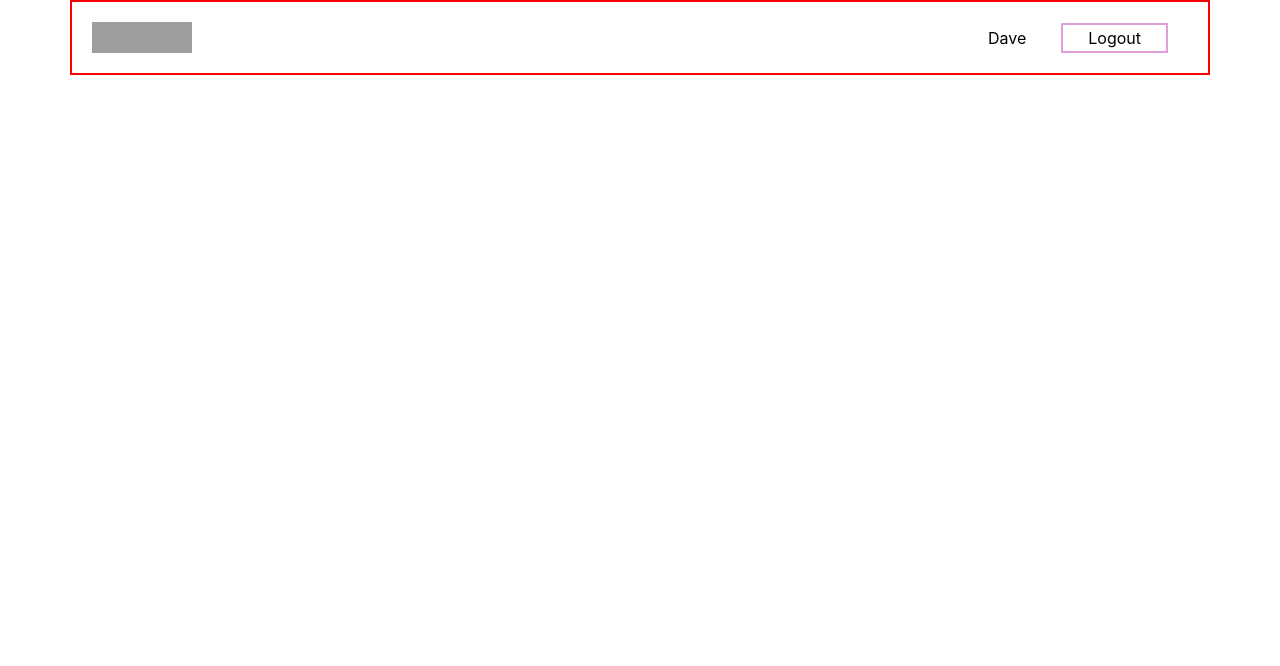
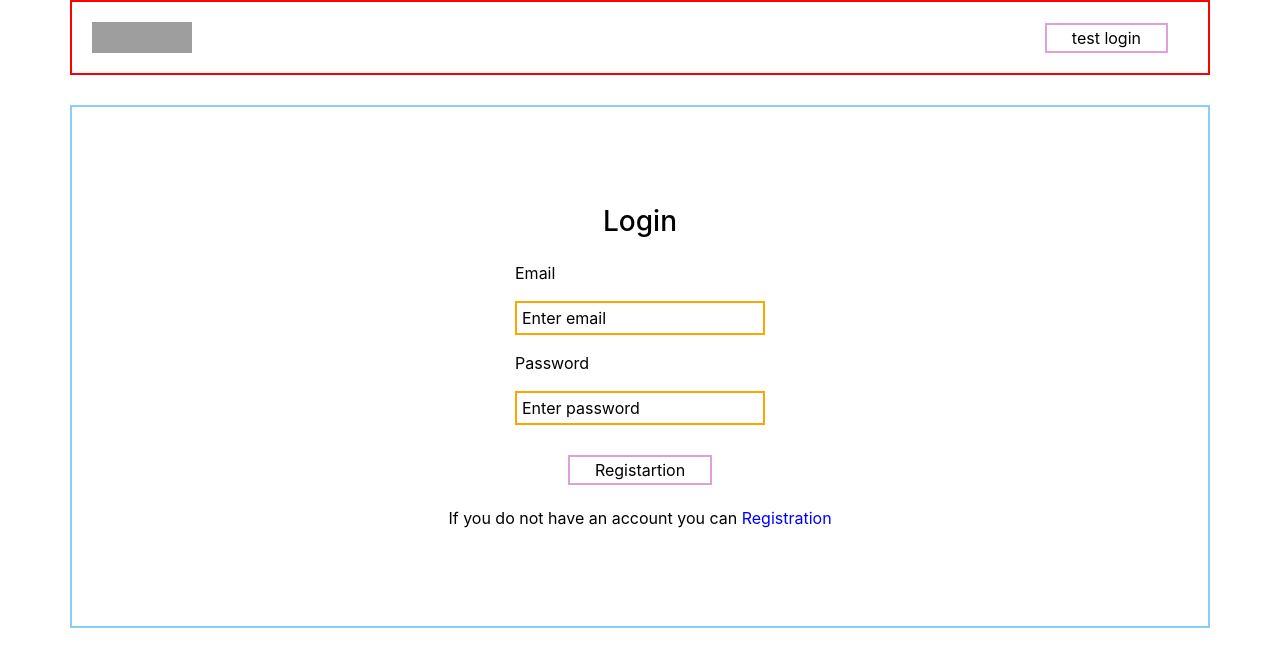
Before and after one commit to bonox2/courses-app, a React (Create React App) app: page /login in a window 1280 px wide. Shown: the top 666 px of the page. Built offline with nearby package versions, Linux system fonts and the light colour scheme; no server answers; grey boxes are pictures that could not be loaded.

Commit message:
Fetch & Backend update.Login & registration component done

```diff
--- a/src/App.jsx
+++ b/src/App.jsx
@@ -2,6 +2,9 @@ import './App.css';
 import Header from './components/Header/Header';
 import Courses from './components/Courses/Courses';
 import { Switch, Route } from 'react-router-dom';
+import Registration from './components/Registration/Registration';
+import Login from './components/Login/Login';
+
 
 export default function App() {
   return (
@@ -13,6 +16,12 @@ export default function App() {
             <Route path="/courses">
               <Courses/>
             </Route>
+            <Route path="/login">
+              <Login/>
+            </Route>
+            <Route path="/Registration">
+              <Registration/>
+            </Route>
           </Switch>
         </main>
       </div>
--- a/src/components/Header/Header.jsx
+++ b/src/components/Header/Header.jsx
@@ -1,15 +1,40 @@
-import Logo from "./components/Logo/Logo";
-import Button from "../../common/Button/Button";
-import "./Header.css";
+import Logo from './components/Logo/Logo';
+import Button from '../../common/Button/Button';
+import './Header.css';
+import { signOut, getUserData, signIn } from '../../services';
+import { useEffect, useState } from 'react';
+import { useHistory } from 'react-router-dom';
 
-export default function Header(){
-    return(
-        <header className="header">
-                <Logo/>
-                <div className="user_name">
-                    <div>Dave</div>
-                    <Button buttonText="Logout" />
-                </div>
-        </header>
-    )
+export default function Header() {
+  const [userName, setUserName] = useState(null);
+  const history = useHistory()
+  useEffect(() => {
+    getUserData()
+      .then((userData) => {
+        console.log(userData);
+        setUserName(userData.result.name)
+        history.push('/courses')
+      })
+      .catch((error) => {
+        console.log(error)
+        history.push('/login')
+    });
+  }, []);
+
+  function logOut() {
+    signOut();
+  }
+  function logIn() {
+    signIn({email: 'user2@user.com', password: '123456'});
+  }
+  return (
+    <header className="header">
+      <Logo />
+      <div className="user_name">
+        <div>{userName}</div>
+        <Button buttonText="test login" onClick={logIn} />
+        {userName && <Button buttonText="Logout" onClick={logOut} />}
+      </div>
+    </header>
+  );
 }
--- /dev/null
+++ b/src/components/Login/Login.css
@@ -0,0 +1,31 @@
+
+
+
+.reg_main{
+    padding: 100px 0;
+    margin-top: 30px;
+    border: 2px solid lightskyblue;
+    display: flex;
+    justify-content: center;
+    align-items: center;
+    flex-direction: column;
+    gap: 10px;
+}
+.authorization_title{
+    font-size: 28px;
+    font-weight: 500;
+    margin-bottom: 20px;
+}
+.authorization_form{
+    display: flex;
+    justify-content: flex-start;
+    flex-direction: column;
+    gap: 20px;
+}
+.authorization_form button{
+    margin: 10px auto 15px auto;
+}
+.link_style{
+    text-decoration: none;
+    color: blue;
+}
--- /dev/null
+++ b/src/components/Login/Login.jsx
@@ -0,0 +1,26 @@
+import './Login.css';
+import Button from '../../common/Button/Button';
+import Input from '../../common/Input/Input';
+import { Link } from 'react-router-dom';
+
+export default function Login() {
+    return (
+    <>
+        <section className="reg">
+          <div className="container">
+            <div className="reg_main">
+                <h2 className="authorization_title">Login</h2>
+                <form className='authorization_form'>
+                    <label for="fname">Email</label>
+                    <Input className="create_course_input_short input" type="text" name="fname" value="Enter email"></Input>
+                    <label for="lname">Password</label>
+                    <Input className="create_course_input_short input" type="text" name="lname" value="Enter password"></Input>
+                    <Button type="submit" buttonText="Registartion"></Button>
+                </form>
+                <span>If you do not have an account you can <Link to="/Registration" className="link_style" >Registration</Link></span>
+            </div>
+          </div>
+        </section>
+    </>
+    )
+  }
--- /dev/null
+++ b/src/components/Registration/Registration.css
@@ -0,0 +1,28 @@
+.reg_main{
+    padding: 100px 0;
+    margin-top: 30px;
+    border: 2px solid lightskyblue;
+    display: flex;
+    justify-content: center;
+    align-items: center;
+    flex-direction: column;
+    gap: 10px;
+}
+.authorization_title{
+    font-size: 28px;
+    font-weight: 500;
+    margin-bottom: 20px;
+}
+.authorization_form{
+    display: flex;
+    justify-content: flex-start;
+    flex-direction: column;
+    gap: 20px;
+}
+.authorization_form button{
+    margin: 10px auto 15px auto;
+}
+.link_style{
+    text-decoration: none;
+    color: blue;
+}
--- /dev/null
+++ b/src/components/Registration/Registration.jsx
@@ -0,0 +1,28 @@
+import './Registration.css';
+import Button from '../../common/Button/Button';
+import Input from '../../common/Input/Input';
+import { Link } from 'react-router-dom';
+
+export default function Registration() {
+    return (
+    <>
+        <section className="reg">
+          <div className="container">
+            <div className="reg_main">
+                <h2 className="authorization_title">Registration</h2>
+                <form className='authorization_form'>
+                    <label for="fname">Name</label>
+                    <Input className="create_course_input_short input" type="text" name="fname" value="Enter name"></Input>
+                    <label for="fname">Email</label>
+                    <Input className="create_course_input_short input" type="text" name="fname" value="Enter email"></Input>
+                    <label for="lname">Password</label>
+                    <Input className="create_course_input_short input" type="text" name="lname" value="Enter password"></Input>
+                    <Button type="submit" buttonText="Registartion"></Button>
+                </form>
+                <span>If you have an account you can <Link to="/login" className="link_style" >Login</Link></span>
+            </div>
+          </div>
+        </section>
+    </>
+    )
+  }
--- /dev/null
+++ b/src/services.js
@@ -0,0 +1,57 @@
+const URL = 'http://localhost:4000'
+
+export async function signIn(userData) {
+    const response = await fetch(URL + '/login', {
+        method: 'POST',
+        headers: {
+            "Content-type": "application/json;charset=utf-8"
+        },
+        body: JSON.stringify(userData)
+    })
+    if (!response.ok) {
+       return Promise.reject('Auth error')
+    }
+    const json = await response.json()
+    window.localStorage.setItem('token', json.result)
+    return json
+}
+export async function signUp(userData) {
+    const response = await fetch(URL + '/register', {
+        method: 'POST',
+        headers: {
+            "Content-type": "application/json;charset=utf-8"
+        },
+        body: JSON.stringify(userData)
+    })
+    if (!response.ok) {
+       return Promise.reject('Register error')
+    }
+    const json = await response.json()
+    return json
+}
+export async function signOut() {
+    const response = await fetch(URL + '/logout', {
+        method: 'DELETE',
+        headers:{
+            "Authorization": window.localStorage.getItem('token')
+        }
+    })
+    if (!response.ok) {
+       return Promise.reject('Logout error')
+    }
+    window.localStorage.removeItem('token')
+    return true
+}
+
+export async function getUserData() {
+    const response = await fetch(URL + '/users/me', {
+        headers:{
+            "Authorization": window.localStorage.getItem('token')
+        }
+    })
+    if (!response.ok) {
+       return Promise.reject('Get data error')
+    }
+    const json = await response.json()
+    return json
+}
```
